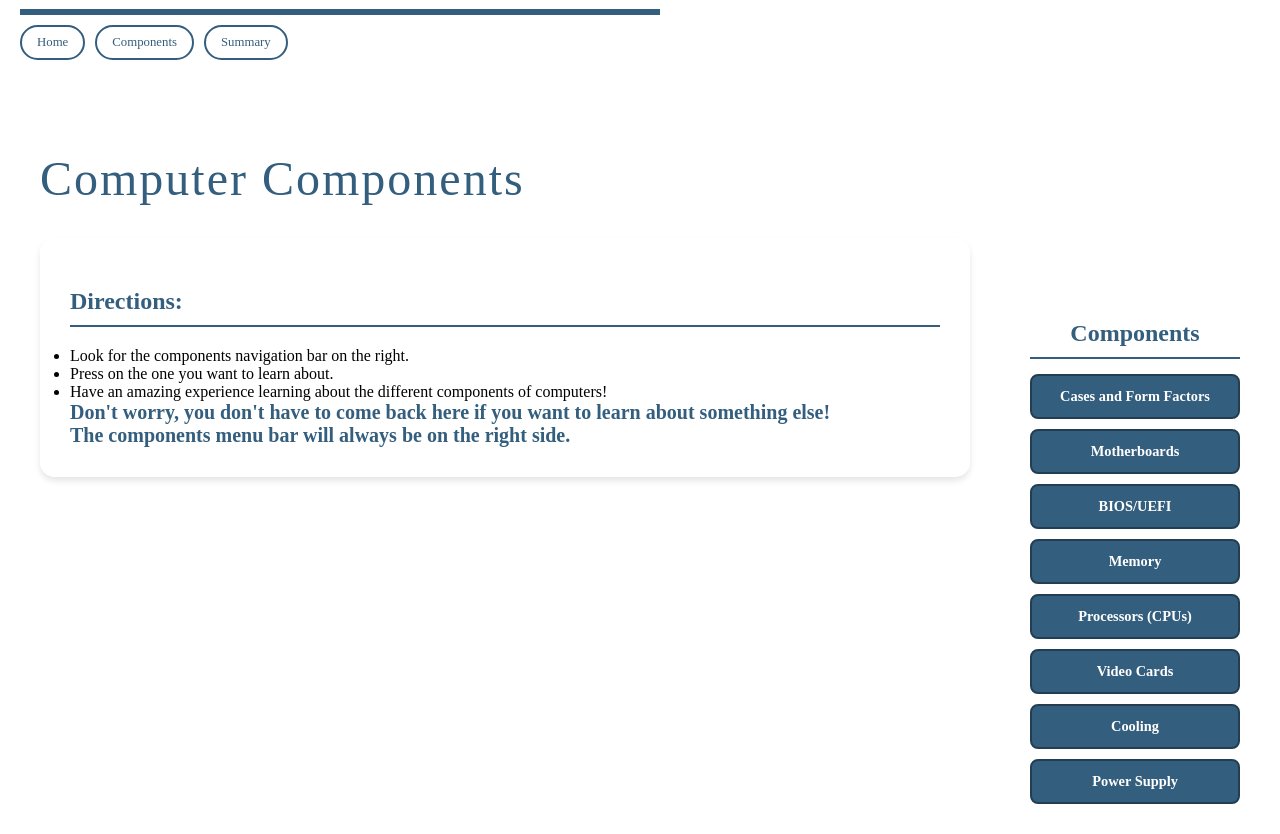
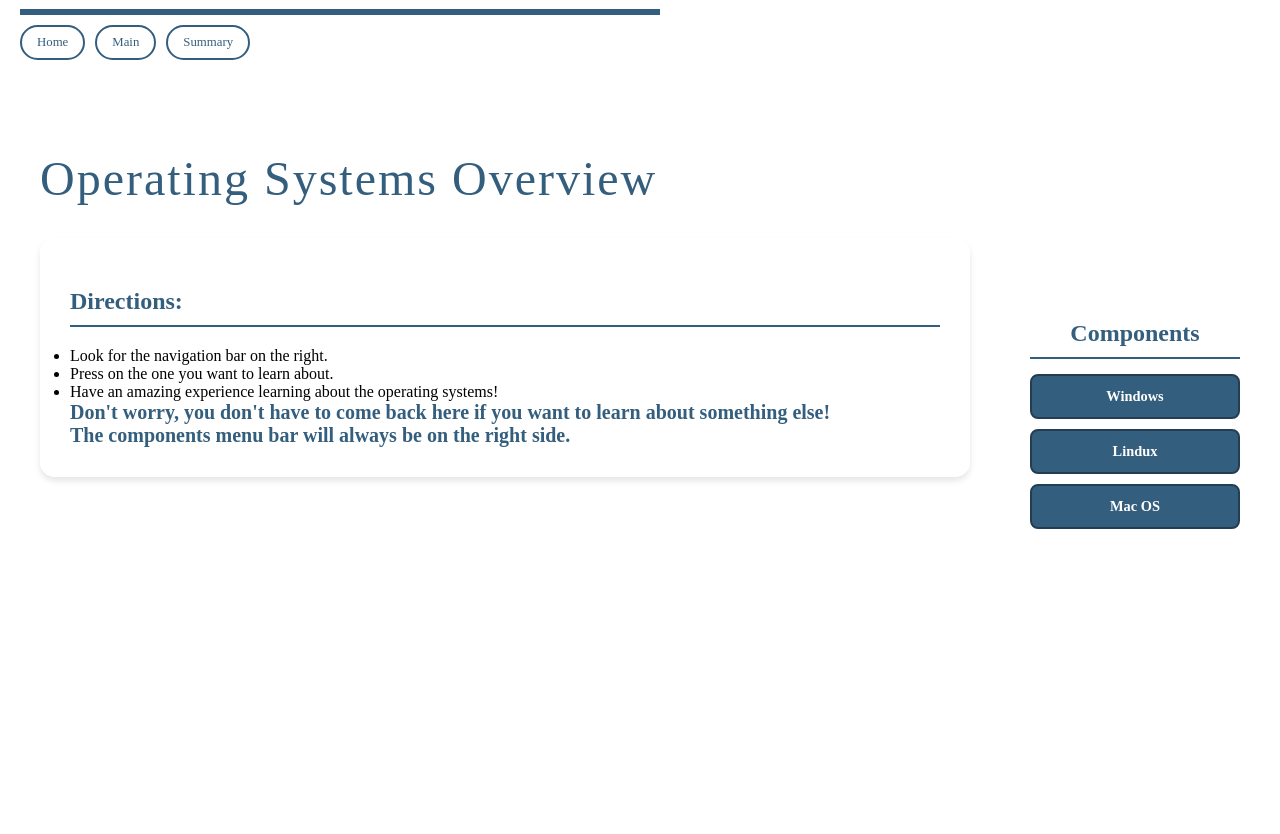
Before and after one commit to j4derp/Operating-Systems, a plain HTML site: page main.html in a window 1280 px wide. Shown: the part 223-1057 px from the top of the page. After the commit the page ends 933 px from the top, so only its background shows below. Drawn offline with Linux system fonts and the light colour scheme; a web font is replaced by a local one.

Commit message:
Update main.html

```diff
--- a/main.html
+++ b/main.html
@@ -19,7 +19,7 @@
          <nav>
              <ul>
                  <li><a href="index.html">Home</a></li>
-                 <li><a href="components.html">Components</a></li>
+                 <li><a href="components.html">Main</a></li>
                  <li><a href="Summary.html">Summary</a></li>
              </ul>
          </nav>
@@ -28,40 +28,26 @@
      <div class="components-nav">
         <h2>Components</h2>
         <a href="casesandFF.html" class="component-link">
-            <div class="component-box">Cases and Form Factors</div>
+            <div class="component-box">Windows</div>
         </a>
         <a href="motherboards.html" class="component-link">
-            <div class="component-box">Motherboards</div>
+            <div class="component-box">Lindux</div>
         </a>
         <a href="Bios.html" class="component-link">
-            <div class="component-box">BIOS/UEFI</div>
+            <div class="component-box">Mac OS</div>
         </a>
-        <a href="Memory.html" class="component-link">
-            <div class="component-box">Memory</div>
-        </a>
-        <a href="CPU.html" class="component-link">
-            <div class="component-box">Processors (CPUs)</div>
-        </a>
-        <a href="Expansion.html" class="component-link">
-            <div class="component-box">Video Cards</div>
-        </a>
-        <a href="Cooling.html" class="component-link">
-            <div class="component-box">Cooling</div>
-        </a>
-        <a href="Power.html" class="component-link">
-            <div class="component-box">Power Supply</div>
-        </a>
+
      </div>
 
 
       <div class="component-content">
-            <h1>Computer Components</h1>
+            <h1>Operating Systems Overview</h1>
             <div class="info-section">
                 <h2>Directions:</h2>
 <ul>
-            <li>Look for the components navigation bar on the right.</li>
+            <li>Look for the navigation bar on the right.</li>
             <li>Press on the one you want to learn about.</li>
-            <li>Have an amazing experience learning about the different components of computers!</li>
+            <li>Have an amazing experience learning about the operating systems!</li>
            </ul>
          <h3>Don't worry, you don't have to come back here if you want to learn about something else!
         <br> The components menu bar will always be on the right side.</h3>
```
